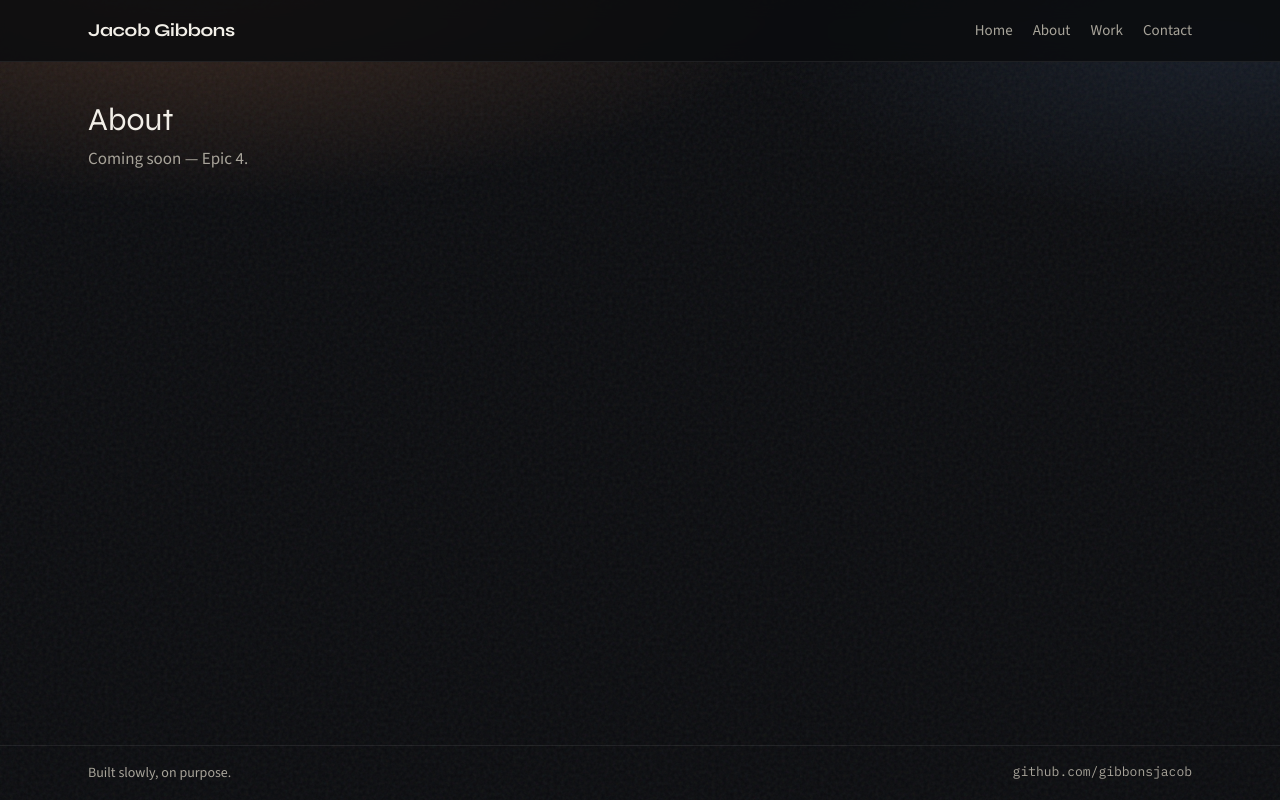
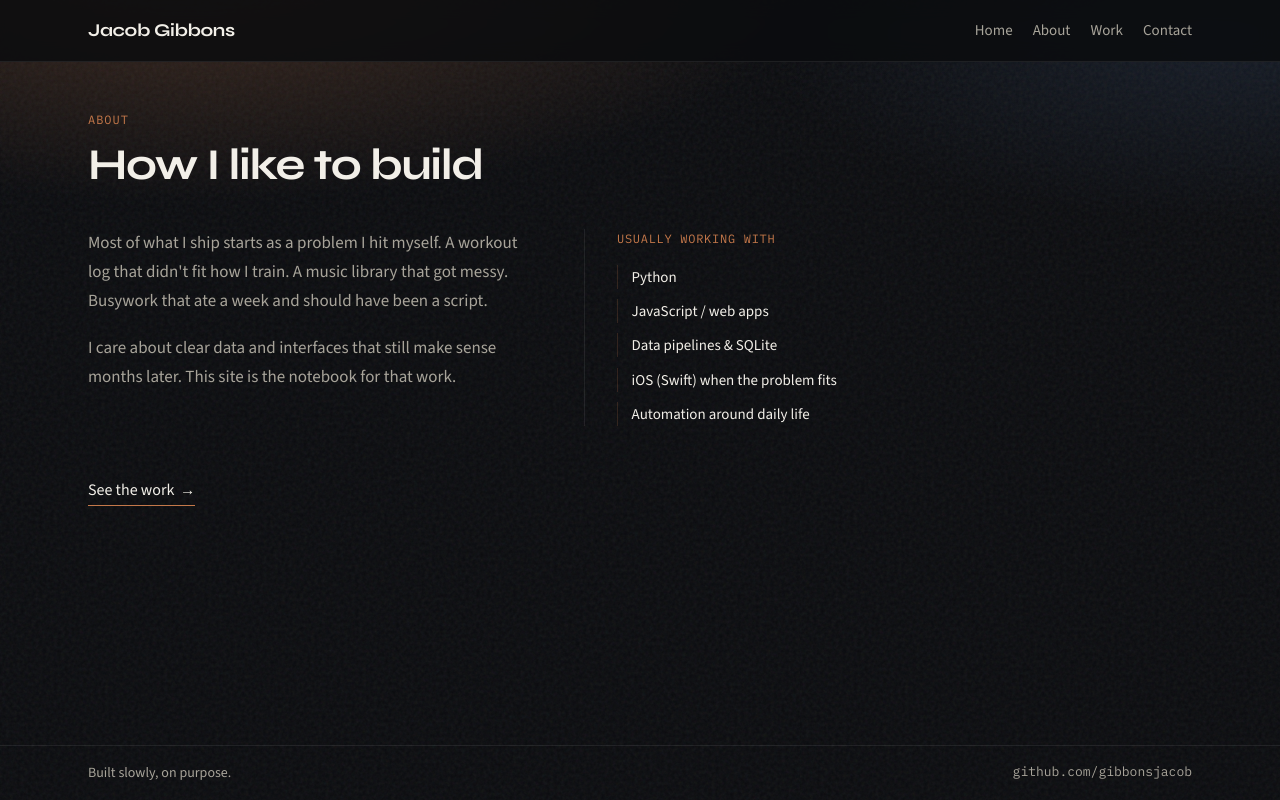
Before and after one commit to gibbonsjacob/portfolio, a Next.js app in the folder frontend/: page /about in a window 1280 px wide. Built offline with nearby package versions, Linux system fonts and the light colour scheme.

Commit message:
Flesh out the About page with bio structure and a skills list.
Shared interior page styles land with the home CSS; copy stays draft and avoids AI-ism patterns from the audit.

```diff
--- a/frontend/app/about/page.js
+++ b/frontend/app/about/page.js
@@ -1,10 +1,49 @@
+import Link from "next/link";
+
+// About → "/about" — structure first; copy is draft (E4)
+export const metadata = {
+  title: "About",
+  description: "How Jacob Gibbons likes to build software.",
+};
+
 export default function AboutPage() {
   return (
-    <main>
-      <h1 className="font-display" style={{ fontSize: "2rem" }}>
-        About
-      </h1>
-      <p style={{ color: "var(--paper-muted)" }}>Coming soon — Epic 4.</p>
+    <main className="page">
+      <header className="page__header">
+        <p className="page__eyebrow font-mono">About</p>
+        <h1 className="page__title font-display">How I like to build</h1>
+      </header>
+
+      <div className="page__body">
+        <div className="prose">
+          <p>
+            Most of what I ship starts as a problem I hit myself. A workout log
+            that didn&apos;t fit how I train. A music library that got messy. Busywork
+            that ate a week and should have been a script.
+          </p>
+          <p>
+            I care about clear data and interfaces that still make sense months
+            later. This site is the notebook for that work.
+          </p>
+        </div>
+
+        <aside className="about-aside" aria-label="Focus areas">
+          <h2 className="about-aside__label font-mono">Usually working with</h2>
+          <ul className="about-aside__list">
+            <li>Python</li>
+            <li>JavaScript / web apps</li>
+            <li>Data pipelines &amp; SQLite</li>
+            <li>iOS (Swift) when the problem fits</li>
+            <li>Automation around daily life</li>
+          </ul>
+        </aside>
+      </div>
+
+      <p className="page__footer-link">
+        <Link href="/work" className="home-cta">
+          See the work
+        </Link>
+      </p>
     </main>
   );
 }
```
